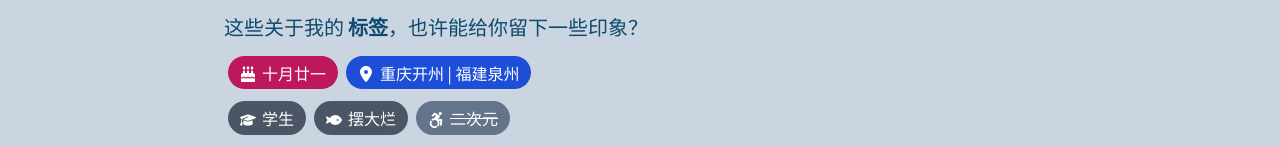
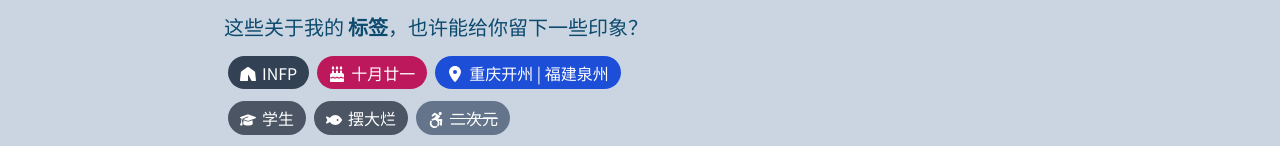
Before and after one commit to alex3236/alex3236.top, a Next.js app: page / in a window 1280 px wide. Shown: the part 227-373 px from the top of the page. Built offline with nearby package versions, Linux system fonts and the light colour scheme.

Commit message:
feat: add mbti

```diff
--- a/src/app/components/parts/labels.tsx
+++ b/src/app/components/parts/labels.tsx
@@ -10,6 +10,12 @@ export default function PartLabels() {
         </>
       }
     >
+      <Badge
+        disabled={true}
+        icon='FaTent'
+        name='INFP'
+        className='bg-slate-700 text-white'
+      />
       <Badge
         itemProp='birthDate'
         disabled={true}
```
